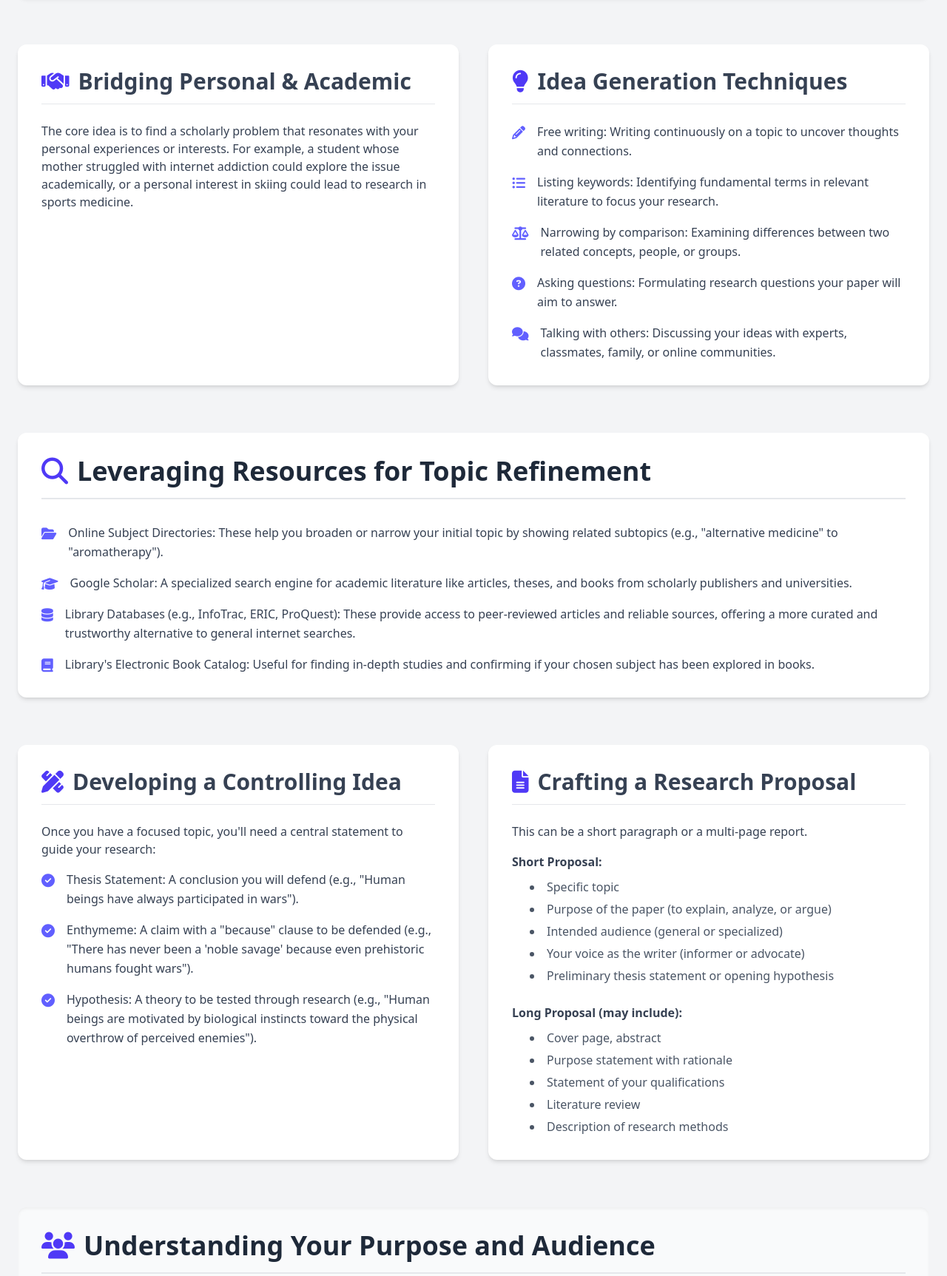
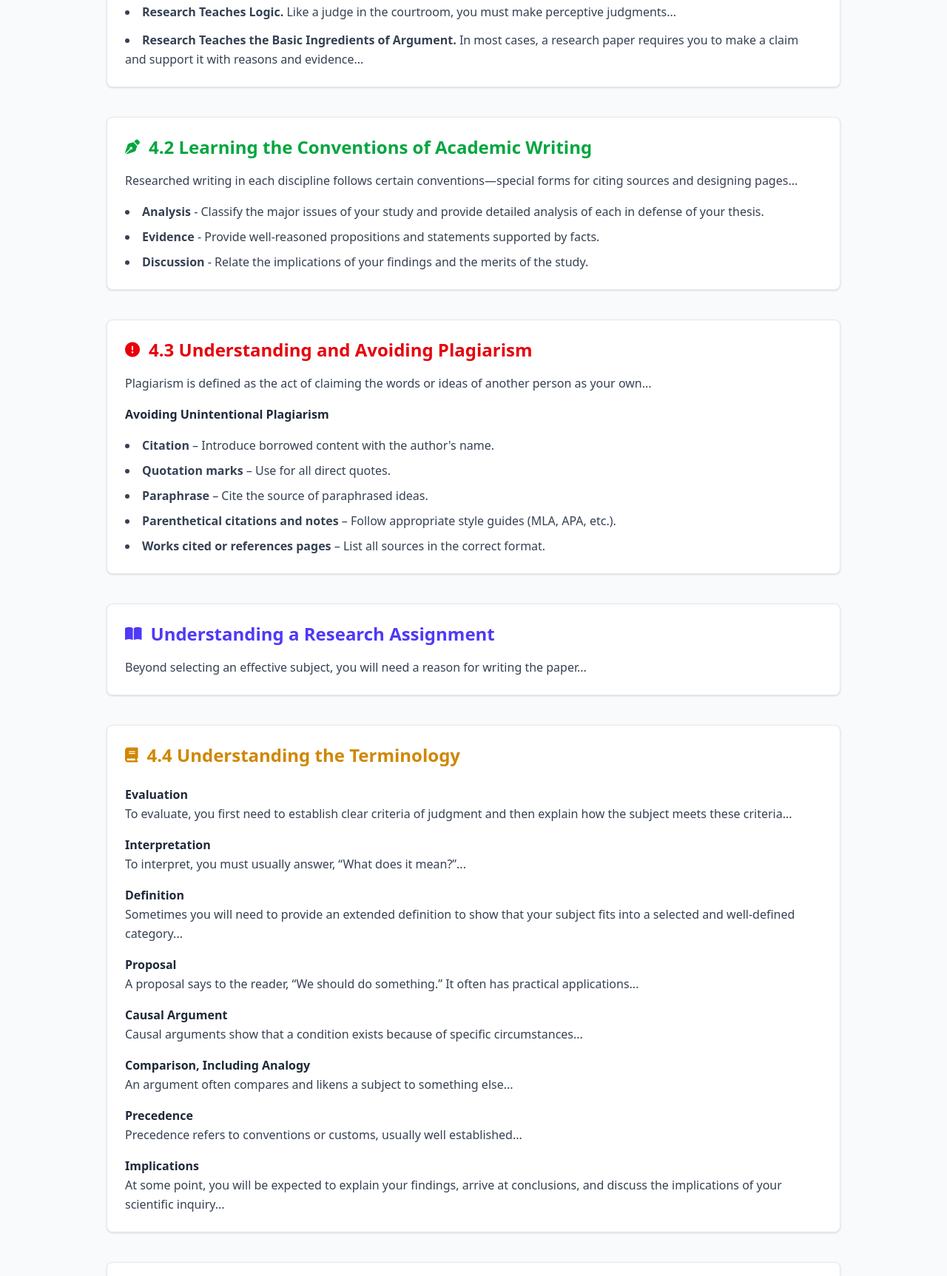
Before and after one commit to OpcodeXe-dev/lesson-week2, a plain HTML site: page index.html in a window 1280 px wide. Shown: the part 454-2179 px from the top of the page at 74% size. Drawn offline with nearby package versions, Linux system fonts and the light colour scheme.

Commit message:
Update index.html

```diff
--- a/index.html
+++ b/index.html
@@ -1,168 +1,110 @@
 <!DOCTYPE html>
 <html lang="en">
 <head>
-    <meta charset="UTF-8">
-    <meta name="viewport" content="width=device-width, initial-scale=1.0">
-    <title>Week 2 Lesson: Connecting Personal Ideas to Scholarly Problems</title>
+  <meta charset="UTF-8" />
+  <meta name="viewport" content="width=device-width, initial-scale=1.0" />
+  <title>Lesson Proper for Week 1</title>
   <script src="https://cdn.jsdelivr.net/npm/@tailwindcss/browser@4"></script>
   <link rel="stylesheet" href="https://cdnjs.cloudflare.com/ajax/libs/font-awesome/6.7.2/css/all.min.css" integrity="sha512-Evv84Mr4kqVGRNSgIGL/F/aIDqQb7xQ2vcrdIwxfjThSH8CSR7PBEakCr51Ck+w+/U6swU2Im1vVX0SVk9ABhg==" crossorigin="anonymous" referrerpolicy="no-referrer" />
 </head>
-<body class="font-sans text-gray-800 bg-gray-100 leading-relaxed">
+<body class="bg-gray-50 text-gray-800 font-sans leading-relaxed">
 
-    <header class="bg-indigo-700 text-white py-8 shadow-lg">
-        <div class="container mx-auto px-6">
-            <h1 class="text-3xl md:text-5xl font-extrabold text-center">
-                <i class="fas fa-lightbulb mr-4"></i>Week 2 Lesson: Personal Ideas & Scholarly Problems
-            </h1>
+  <header class="bg-blue-700 text-white py-6 shadow-md">
+    <div class="max-w-6xl mx-auto px-4">
+      <h1 class="text-3xl font-bold">Lesson Proper for Week 1</h1>
     </div>
   </header>
 
-    <main class="container mx-auto px-6 py-12">
-        <section class="mb-16 bg-white p-8 rounded-xl shadow-md">
-            <h2 class="text-3xl md:text-4xl font-bold text-gray-800 mb-8 border-b-2 border-gray-200 pb-4">
-                <i class="fas fa-info-circle mr-3 text-indigo-600"></i>Key Takeaways
+  <main class="max-w-5xl mx-auto px-4 py-8 space-y-10">
+
+    <!-- Section Template -->
+    <section class="bg-white rounded-lg shadow-sm border border-gray-200 p-6 space-y-4">
+      <h2 class="text-2xl font-semibold flex items-center text-blue-600">
+        <i class="fas fa-search mr-3 text-xl"></i>4.1 Why Do Research?
       </h2>
-            <p class="text-lg leading-relaxed text-gray-700">
-                Week 2's lesson focuses on a crucial skill for academic writing: <strong class="font-bold text-indigo-700">connecting your personal interests and experiences to scholarly problems and academic disciplines.</strong> It emphasizes that while you can't submit a personal essay as a research paper, your personal connection can be the springboard for a compelling scholarly inquiry.
-            </p>
+      <ul class="space-y-3 list-disc list-inside text-gray-700">
+        <li><strong>Research Teaches Methods of Discovery.</strong> Explanation on a topic prompts you to discover what you know on a topic and what others can teach you...</li>
+        <li><strong>Research Teaches Investigative Skills.</strong> A research project requires you to investigate a subject, gain a grasp of its essentials, and disclose your findings...</li>
+        <li><strong>Research Develops Inquiry-Based Techniques.</strong> With the guidance of your instructor, you are making inquiry...</li>
+        <li><strong>Research Builds Career Skills.</strong> Many career fields rely on investigation and inquiry for fact-finding purposes...</li>
+        <li><strong>Research Teaches Critical Thinking.</strong> As you wade through the evidence on your subject, you will learn to discriminate between useful information and unfounded comments.</li>
+        <li><strong>Research Teaches Logic.</strong> Like a judge in the courtroom, you must make perceptive judgments...</li>
+        <li><strong>Research Teaches the Basic Ingredients of Argument.</strong> In most cases, a research paper requires you to make a claim and support it with reasons and evidence...</li>
+      </ul>
     </section>
 
-        <section class="grid md:grid-cols-2 gap-10 mb-16">
-            <div class="bg-white p-8 rounded-xl shadow-md">
-                <h3 class="text-2xl md:text-3xl font-semibold text-gray-700 mb-6 border-b border-gray-200 pb-3">
-                    <i class="fas fa-handshake mr-3 text-indigo-600"></i>Bridging Personal & Academic
-                </h3>
-                <p class="text-base text-gray-700">
-                    The core idea is to find a scholarly problem that resonates with your personal experiences or interests. For example, a student whose mother struggled with internet addiction could explore the issue academically, or a personal interest in skiing could lead to research in sports medicine.
-                </p>
-            </div>
+    <section class="bg-white rounded-lg shadow-sm border border-gray-200 p-6 space-y-4">
+      <h2 class="text-2xl font-semibold flex items-center text-green-600">
+        <i class="fas fa-pen-nib mr-3 text-xl"></i>4.2 Learning the Conventions of Academic Writing
+      </h2>
+      <p class="text-gray-700">Researched writing in each discipline follows certain conventions—special forms for citing sources and designing pages...</p>
+      <ul class="list-disc list-inside space-y-2 text-gray-700">
+        <li><strong>Analysis</strong> - Classify the major issues of your study and provide detailed analysis of each in defense of your thesis.</li>
+        <li><strong>Evidence</strong> - Provide well-reasoned propositions and statements supported by facts.</li>
+        <li><strong>Discussion</strong> - Relate the implications of your findings and the merits of the study.</li>
+      </ul>
+    </section>
 
-            <div class="bg-white p-8 rounded-xl shadow-md">
-                <h3 class="text-2xl md:text-3xl font-semibold text-gray-700 mb-6 border-b border-gray-200 pb-3">
-                    <i class="fas fa-lightbulb mr-3 text-indigo-600"></i>Idea Generation Techniques
-                </h3>
-                <ul class="list-none space-y-4">
-                    <li class="flex items-start">
-                        <i class="fas fa-pencil-alt text-indigo-500 mr-4 mt-1.5 text-lg"></i>
-                        <p class="text-gray-700"><strong class="font-medium">Free writing:</strong> Writing continuously on a topic to uncover thoughts and connections.</p>
-                    </li>
-                    <li class="flex items-start">
-                        <i class="fas fa-list-ul text-indigo-500 mr-4 mt-1.5 text-lg"></i>
-                        <p class="text-gray-700"><strong class="font-medium">Listing keywords:</strong> Identifying fundamental terms in relevant literature to focus your research.</p>
-                    </li>
-                    <li class="flex items-start">
-                        <i class="fas fa-balance-scale text-indigo-500 mr-4 mt-1.5 text-lg"></i>
-                        <p class="text-gray-700"><strong class="font-medium">Narrowing by comparison:</strong> Examining differences between two related concepts, people, or groups.</p>
-                    </li>
-                    <li class="flex items-start">
-                        <i class="fas fa-question-circle text-indigo-500 mr-4 mt-1.5 text-lg"></i>
-                        <p class="text-gray-700"><strong class="font-medium">Asking questions:</strong> Formulating research questions your paper will aim to answer.</p>
-                    </li>
-                    <li class="flex items-start">
-                        <i class="fas fa-comments text-indigo-500 mr-4 mt-1.5 text-lg"></i>
-                        <p class="text-gray-700"><strong class="font-medium">Talking with others:</strong> Discussing your ideas with experts, classmates, family, or online communities.</p>
-                    </li>
+    <section class="bg-white rounded-lg shadow-sm border border-gray-200 p-6 space-y-4">
+      <h2 class="text-2xl font-semibold flex items-center text-red-600">
+        <i class="fas fa-exclamation-circle mr-3 text-xl"></i>4.3 Understanding and Avoiding Plagiarism
+      </h2>
+      <p class="text-gray-700">Plagiarism is defined as the act of claiming the words or ideas of another person as your own...</p>
+      <h3 class="font-semibold mt-4 text-gray-800">Avoiding Unintentional Plagiarism</h3>
+      <ul class="list-disc list-inside space-y-2 text-gray-700">
+        <li><strong>Citation</strong> – Introduce borrowed content with the author's name.</li>
+        <li><strong>Quotation marks</strong> – Use for all direct quotes.</li>
+        <li><strong>Paraphrase</strong> – Cite the source of paraphrased ideas.</li>
+        <li><strong>Parenthetical citations and notes</strong> – Follow appropriate style guides (MLA, APA, etc.).</li>
+        <li><strong>Works cited or references pages</strong> – List all sources in the correct format.</li>
       </ul>
+    </section>
+
+    <section class="bg-white rounded-lg shadow-sm border border-gray-200 p-6 space-y-4">
+      <h2 class="text-2xl font-semibold flex items-center text-indigo-600">
+        <i class="fas fa-book-open mr-3 text-xl"></i>Understanding a Research Assignment
+      </h2>
+      <p class="text-gray-700">Beyond selecting an effective subject, you will need a reason for writing the paper...</p>
+    </section>
+
+    <section class="bg-white rounded-lg shadow-sm border border-gray-200 p-6 space-y-6">
+      <h2 class="text-2xl font-semibold flex items-center text-yellow-600">
+        <i class="fas fa-book mr-3 text-xl"></i>4.4 Understanding the Terminology
+      </h2>
+      <div class="space-y-4 text-gray-700">
+        <div><h3 class="font-semibold text-gray-800">Evaluation</h3><p>To evaluate, you first need to establish clear criteria of judgment and then explain how the subject meets these criteria...</p></div>
+        <div><h3 class="font-semibold text-gray-800">Interpretation</h3><p>To interpret, you must usually answer, “What does it mean?”...</p></div>
+        <div><h3 class="font-semibold text-gray-800">Definition</h3><p>Sometimes you will need to provide an extended definition to show that your subject fits into a selected and well-defined category...</p></div>
+        <div><h3 class="font-semibold text-gray-800">Proposal</h3><p>A proposal says to the reader, “We should do something.” It often has practical applications...</p></div>
+        <div><h3 class="font-semibold text-gray-800">Causal Argument</h3><p>Causal arguments show that a condition exists because of specific circumstances...</p></div>
+        <div><h3 class="font-semibold text-gray-800">Comparison, Including Analogy</h3><p>An argument often compares and likens a subject to something else...</p></div>
+        <div><h3 class="font-semibold text-gray-800">Precedence</h3><p>Precedence refers to conventions or customs, usually well established...</p></div>
+        <div><h3 class="font-semibold text-gray-800">Implications</h3><p>At some point, you will be expected to explain your findings, arrive at conclusions, and discuss the implications of your scientific inquiry...</p></div>
       </div>
     </section>
 
-        <section class="bg-white p-8 rounded-xl shadow-md mb-16">
-            <h2 class="text-3xl md:text-4xl font-bold text-gray-800 mb-8 border-b-2 border-gray-200 pb-4">
-                <i class="fas fa-search mr-3 text-indigo-600"></i>Leveraging Resources for Topic Refinement
+    <section class="bg-white rounded-lg shadow-sm border border-gray-200 p-6 space-y-4">
+      <h2 class="text-2xl font-semibold flex items-center text-purple-600">
+        <i class="fas fa-calendar-alt mr-3 text-xl"></i>4.5 Establishing a Research Schedule
       </h2>
-            <ul class="list-none space-y-4">
-                <li class="flex items-start">
-                    <i class="fas fa-folder-open text-indigo-500 mr-4 mt-1.5 text-lg"></i>
-                    <p class="text-gray-700"><strong class="font-medium">Online Subject Directories:</strong> These help you broaden or narrow your initial topic by showing related subtopics (e.g., "alternative medicine" to "aromatherapy").</p>
-                </li>
-                <li class="flex items-start">
-                    <i class="fas fa-graduation-cap text-indigo-500 mr-4 mt-1.5 text-lg"></i>
-                    <p class="text-gray-700"><strong class="font-medium">Google Scholar:</strong> A specialized search engine for academic literature like articles, theses, and books from scholarly publishers and universities.</p>
-                </li>
-                <li class="flex items-start">
-                    <i class="fas fa-database text-indigo-500 mr-4 mt-1.5 text-lg"></i>
-                    <p class="text-gray-700"><strong class="font-medium">Library Databases (e.g., InfoTrac, ERIC, ProQuest):</strong> These provide access to peer-reviewed articles and reliable sources, offering a more curated and trustworthy alternative to general internet searches.</p>
-                </li>
-                <li class="flex items-start">
-                    <i class="fas fa-book text-indigo-500 mr-4 mt-1.5 text-lg"></i>
-                    <p class="text-gray-700"><strong class="font-medium">Library's Electronic Book Catalog:</strong> Useful for finding in-depth studies and confirming if your chosen subject has been explored in books.</p>
-                </li>
-            </ul>
+      <ol class="list-decimal list-inside space-y-2 text-gray-700">
+        <li>Finding and narrowing a topic</li>
+        <li>Drafting a thesis and research proposal</li>
+        <li>Reading and creating a working bibliography</li>
+        <li>Creating notes</li>
+        <li>Organizing and outlining</li>
+        <li>Drafting the paper</li>
+        <li>Formatting the paper</li>
+        <li>Writing a list of your references</li>
+        <li>Revising and proofreading</li>
+        <li>Submitting the manuscript</li>
+      </ol>
     </section>
 
-        <section class="grid md:grid-cols-2 gap-10 mb-16">
-            <div class="bg-white p-8 rounded-xl shadow-md">
-                <h3 class="text-2xl md:text-3xl font-semibold text-gray-700 mb-6 border-b border-gray-200 pb-3">
-                    <i class="fas fa-pencil-ruler mr-3 text-indigo-600"></i>Developing a Controlling Idea
-                </h3>
-                <p class="text-base text-gray-700 mb-4">
-                    Once you have a focused topic, you'll need a central statement to guide your research:
-                </p>
-                <ul class="list-none space-y-4">
-                    <li class="flex items-start">
-                        <i class="fas fa-check-circle text-indigo-500 mr-4 mt-1.5 text-lg"></i>
-                        <p class="text-gray-700"><strong class="font-medium">Thesis Statement:</strong> A conclusion you will defend (e.g., "Human beings have always participated in wars").</p>
-                    </li>
-                    <li class="flex items-start">
-                        <i class="fas fa-check-circle text-indigo-500 mr-4 mt-1.5 text-lg"></i>
-                        <p class="text-gray-700"><strong class="font-medium">Enthymeme:</strong> A claim with a "because" clause to be defended (e.g., "There has never been a 'noble savage' because even prehistoric humans fought wars").</p>
-                    </li>
-                    <li class="flex items-start">
-                        <i class="fas fa-check-circle text-indigo-500 mr-4 mt-1.5 text-lg"></i>
-                        <p class="text-gray-700"><strong class="font-medium">Hypothesis:</strong> A theory to be tested through research (e.g., "Human beings are motivated by biological instincts toward the physical overthrow of perceived enemies").</p>
-                    </li>
-                </ul>
-            </div>
-
-            <div class="bg-white p-8 rounded-xl shadow-md">
-                <h3 class="text-2xl md:text-3xl font-semibold text-gray-700 mb-6 border-b border-gray-200 pb-3">
-                    <i class="fas fa-file-alt mr-3 text-indigo-600"></i>Crafting a Research Proposal
-                </h3>
-                <p class="text-base text-gray-700 mb-4">
-                    This can be a short paragraph or a multi-page report.
-                </p>
-                <h4 class="font-bold text-gray-700 mb-2">Short Proposal:</h4>
-                <ul class="list-disc list-inside space-y-1 ml-6 text-gray-600">
-                    <li>Specific topic</li>
-                    <li>Purpose of the paper (to explain, analyze, or argue)</li>
-                    <li>Intended audience (general or specialized)</li>
-                    <li>Your voice as the writer (informer or advocate)</li>
-                    <li>Preliminary thesis statement or opening hypothesis</li>
-                </ul>
-                <h4 class="font-bold text-gray-700 mt-6 mb-2">Long Proposal (may include):</h4>
-                <ul class="list-disc list-inside space-y-1 ml-6 text-gray-600">
-                    <li>Cover page, abstract</li>
-                    <li>Purpose statement with rationale</li>
-                    <li>Statement of your qualifications</li>
-                    <li>Literature review</li>
-                    <li>Description of research methods</li>
-                </ul>
-            </div>
-        </section>
-
-        <section class="bg-gray-50 p-8 rounded-xl shadow-inner mb-16">
-            <h2 class="text-3xl md:text-4xl font-bold text-gray-800 mb-8 border-b-2 border-gray-200 pb-4">
-                <i class="fas fa-users mr-3 text-indigo-600"></i>Understanding Your Purpose and Audience
-            </h2>
-            <p class="text-lg text-gray-700">
-                Research papers typically aim to explain, analyze, or persuade. It's crucial to consider your audience's expertise and expectations, tailoring your language and approach accordingly.
-            </p>
-        </section>
-
-        <section class="bg-gray-200 p-8 rounded-xl shadow-md text-center">
-            <p class="text-xl text-gray-700 font-semibold mb-4">
-                By effectively connecting your personal curiosity with established academic fields and utilizing available resources, you can transform an initial idea into a well-defined and researchable scholarly problem.
-            </p>
-            <p class="text-lg text-gray-600">
-                <i class="fas fa-hand-point-right mr-3 text-indigo-600"></i>What personal interest or experience are you considering exploring academically?
-            </p>
-        </section>
   </main>
 
-    <footer class="bg-gray-800 text-white py-6 mt-12">
-        <div class="container mx-auto px-6 text-center text-sm">
-            &copy; 2025 Academic Lesson.
-        </div>
+  <footer class="bg-gray-100 mt-10 py-6 text-center text-sm text-gray-500 border-t">
+    <p>&copy; 2025 Academic Research Guide</p>
   </footer>
 
 </body>
```
Lines whose indentation alone changed are shown as unchanged.
